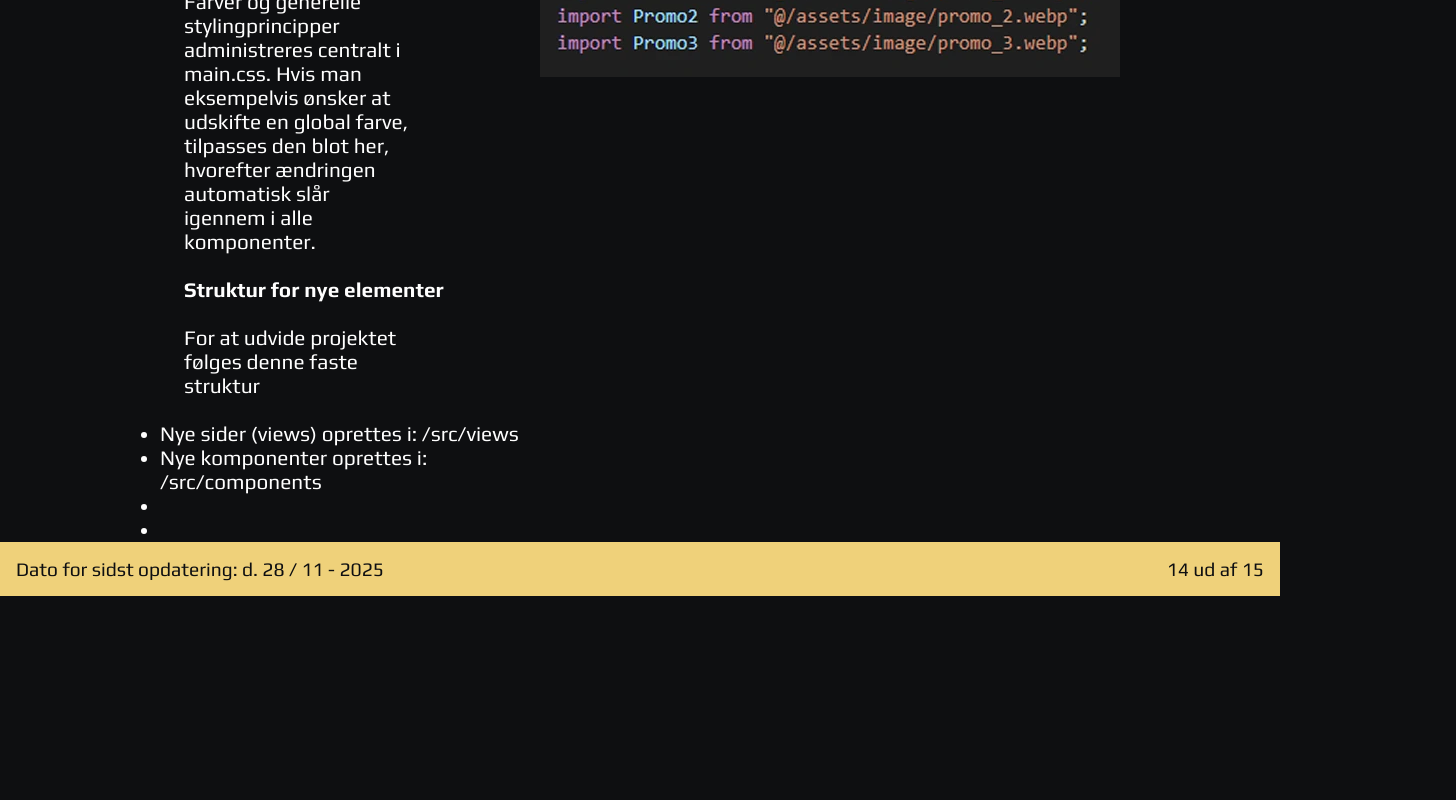
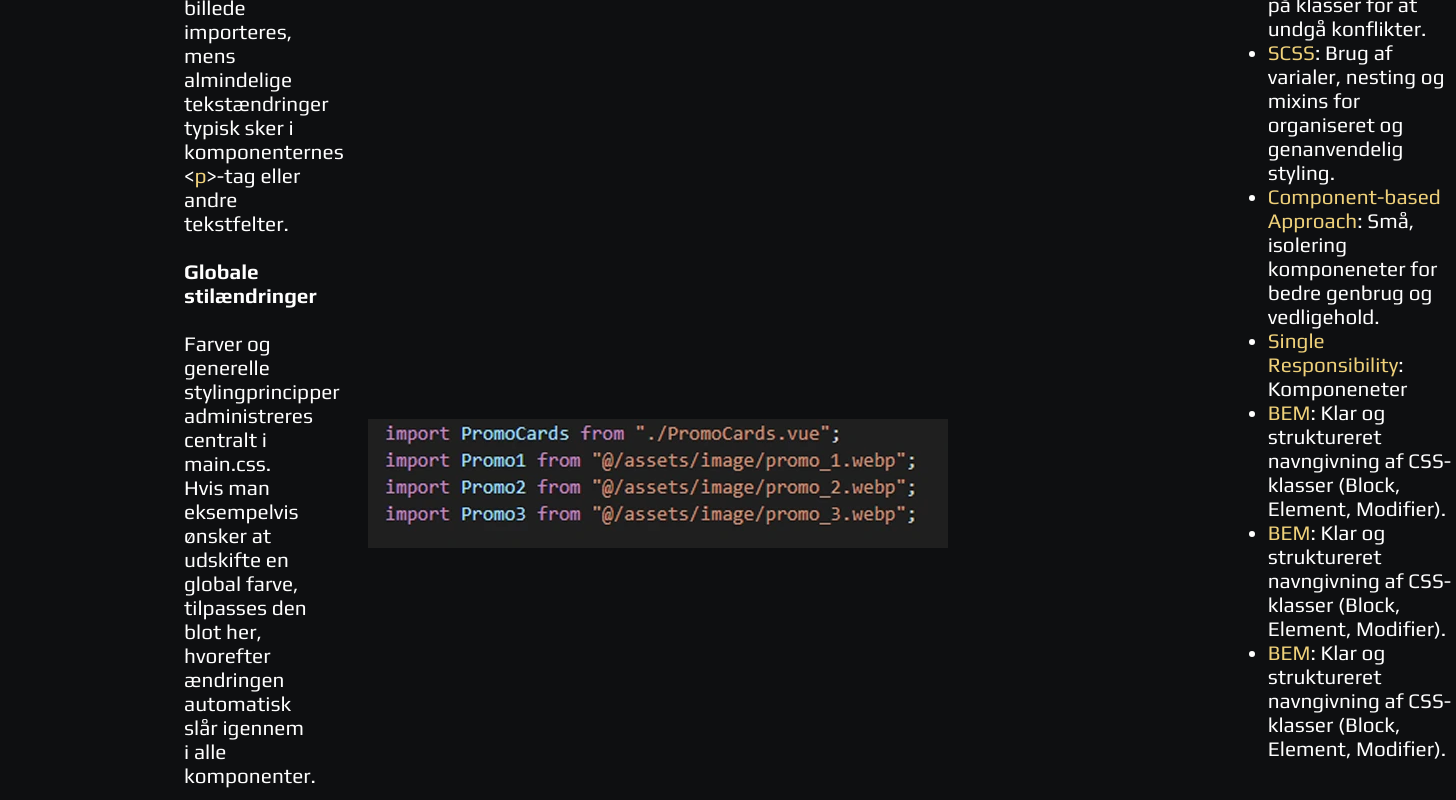
Before and after one commit to Dontosquare/Design-system-3-sem, a Vue app in the folder designmanual/: page /maintenance-expand in a window 1280 px wide. Shown: the part 637-1437 px from the top of the page, 1456 px wide, since content can reach past the window. Before the commit the page ends 1233 px from the top, so only its background shows below. Built offline with nearby package versions, Linux system fonts and the light colour scheme; a web font is replaced by a local one.

Commit message:
Update MaintenanceExpandView.vue

```diff
--- a/designmanual/src/views/MaintenanceExpandView.vue
+++ b/designmanual/src/views/MaintenanceExpandView.vue
@@ -22,15 +22,34 @@ import Promo from "@/assets/image/maintenance-picture.webp";
         <h3>Struktur for nye elementer</h3>
         <p>For at udvide projektet følges denne faste struktur</p>
         <ul>
-          <li>Nye sider (views) oprettes i: /src/views</li>
-          <li>Nye komponenter oprettes i: /src/components</li>
-          <li></li>
-          <li></li>
+          <li>Nye sider (views) oprettes i: <span class="color-change">/src/views</span></li>
+          <li>Nye komponenter oprettes i: <span class="color-change">/src/components</span></li>
+          <li>Nye billeder uploades i: <span class="color-change">/src/assets/images</span></li>
+          <li>Nye ikoner uploades i: <span class="color-change">/src/assets/icons</span></li>
         </ul>
+        <p>Denne opdeling sikrer et ensartet, overskueligt og let vedligeholdeligt projekt</p>
       </div>
         <div class="promo__img">
         <img :src="Promo" alt="promoimg" id="promoimage">
         </div>
+
+    <div class="json__overall">
+      <div class="json__text">
+        <h2>4.2 Best Practice</h2>
+        <p>for at sikre konsistens, skalerbarhed og overskuelighed følger projektet disse retningslinjer:</p>
+
+        <ul>
+          <li><span class="color-change">BEM</span>: Klar og struktureret navngivning af CSS-klasser (Block, Element, Modifier).</li>
+          <li><span class="color-change">Styling på classes</span>: Alle styles anvendes på klasser for at undgå konflikter.</li>
+          <li><span class="color-change">SCSS</span>: Brug af varialer, nesting og mixins for organiseret og genanvendelig styling.</li>
+          <li><span class="color-change">Component-based Approach</span>: Små, isolering komponeneter for bedre genbrug og vedligehold.</li>
+          <li><span class="color-change">Single Responsibility</span>: Komponeneter</li>
+          <li><span class="color-change">BEM</span>: Klar og struktureret navngivning af CSS-klasser (Block, Element, Modifier).</li>
+          <li><span class="color-change">BEM</span>: Klar og struktureret navngivning af CSS-klasser (Block, Element, Modifier).</li>
+          <li><span class="color-change">BEM</span>: Klar og struktureret navngivning af CSS-klasser (Block, Element, Modifier).</li>
+        </ul>
+      </div>
+    </div>
     </div>
   </main>
   <FooterComp />
```
